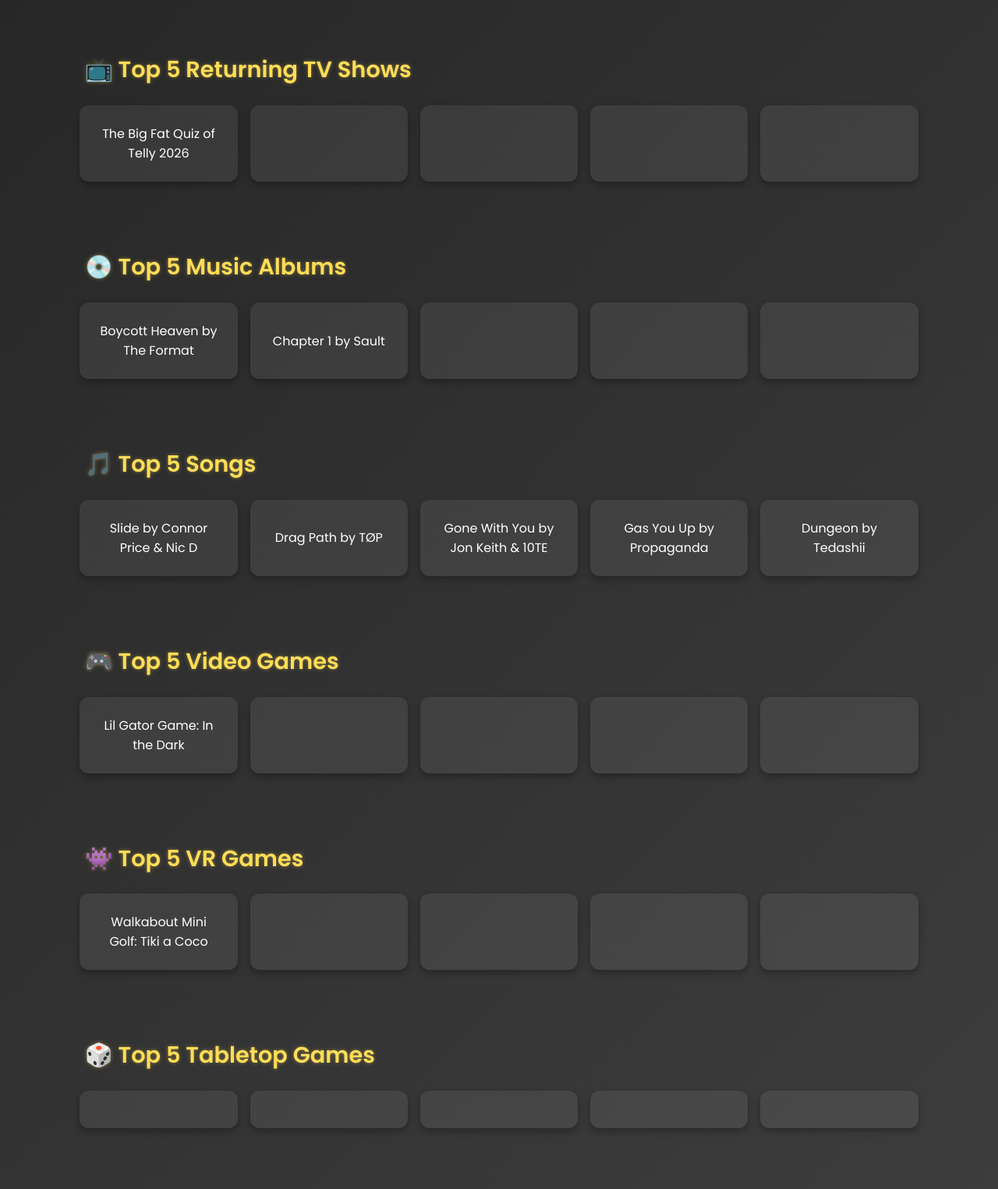
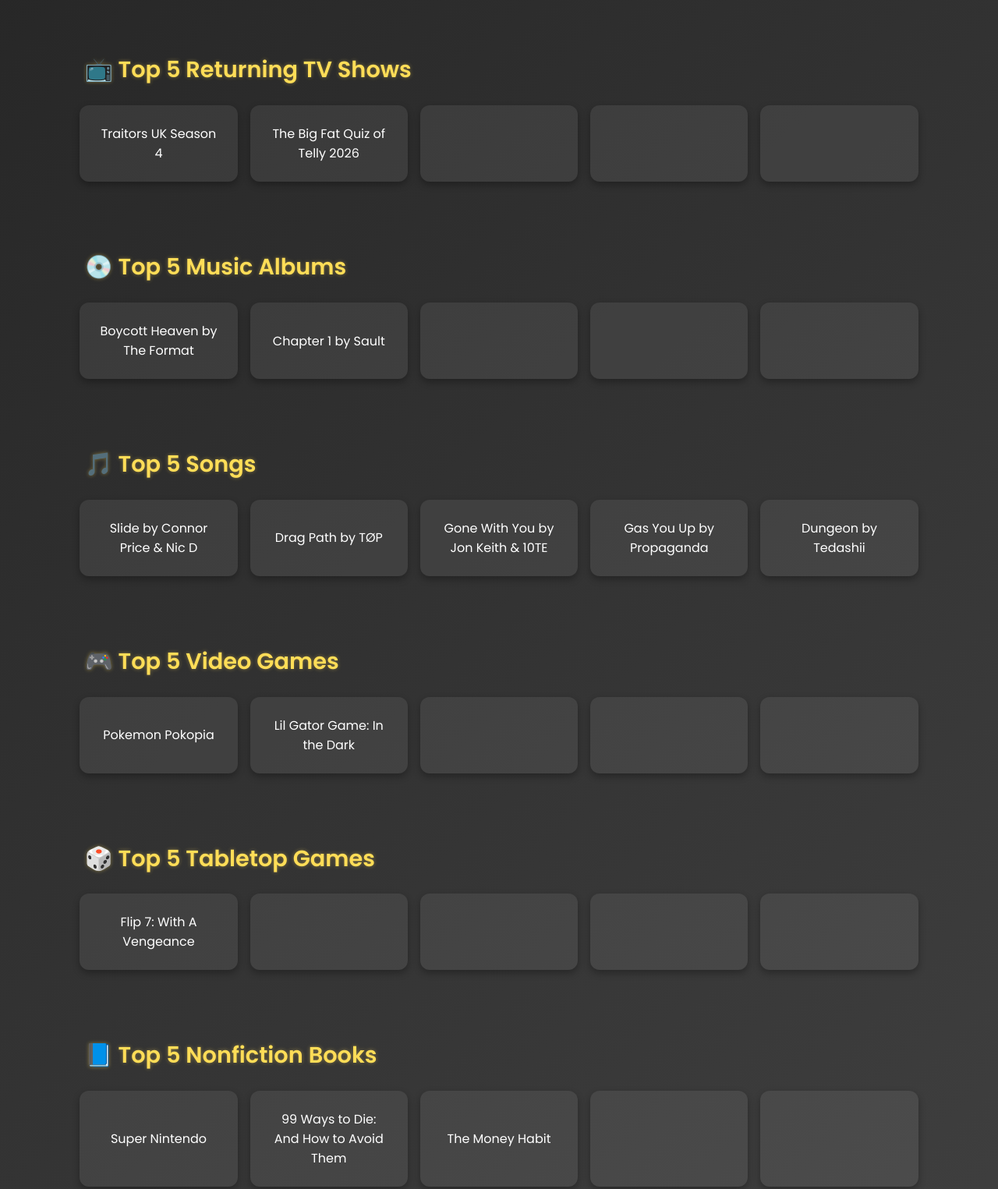
Before and after one commit to Esdidubs/top2026, a plain HTML site: page index.html in a window 1280 px wide. Shown: the part 660-2185 px from the top of the page at 78% size. Drawn offline with Linux system fonts and the light colour scheme.

Commit message:
Update TV shows and video games sections

```diff
--- a/index.html
+++ b/index.html
@@ -42,8 +42,8 @@
         <section class="category">
             <h2>📺 Top 5 Returning TV Shows</h2>
             <div class="card-grid">
+                <div class="card">Traitors UK Season 4</div>
                 <div class="card">The Big Fat Quiz of Telly 2026</div>
-                <div class="card"></div>
                 <div class="card"></div>
                 <div class="card"></div>
                 <div class="card"></div>
@@ -80,15 +80,15 @@
         <section class="category">
             <h2>🎮 Top 5 Video Games</h2>
             <div class="card-grid">
+                <div class="card">Pokemon Pokopia</div>
                 <div class="card">Lil Gator Game: In the Dark</div>
-                <div class="card"></div>
                 <div class="card"></div>
                 <div class="card"></div>
                 <div class="card"></div>
             </div>
         </section>
 
-        <!-- VR Games -->
+        <!-- VR Games
         <section class="category">
             <h2>👾 Top 5 VR Games</h2>
             <div class="card-grid">
@@ -98,13 +98,13 @@
                 <div class="card"></div>
                 <div class="card"></div>
             </div>
-        </section>
+        </section>-->
 
         <!-- Tabletop Games -->
         <section class="category">
             <h2>🎲 Top 5 Tabletop Games</h2>
             <div class="card-grid">
-                <div class="card"></div>
+                <div class="card">Flip 7: With A Vengeance</div>
                 <div class="card"></div>
                 <div class="card"></div>
                 <div class="card"></div>
```
